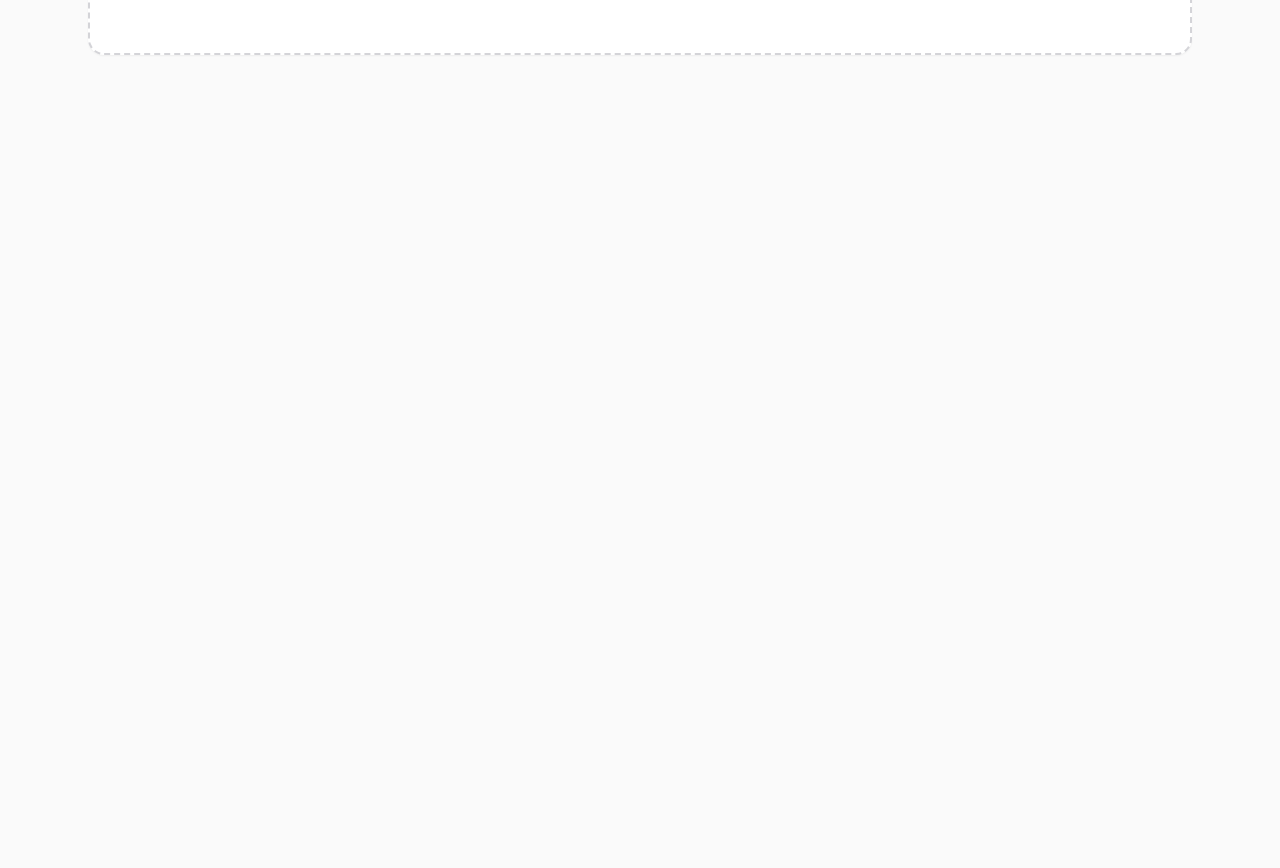
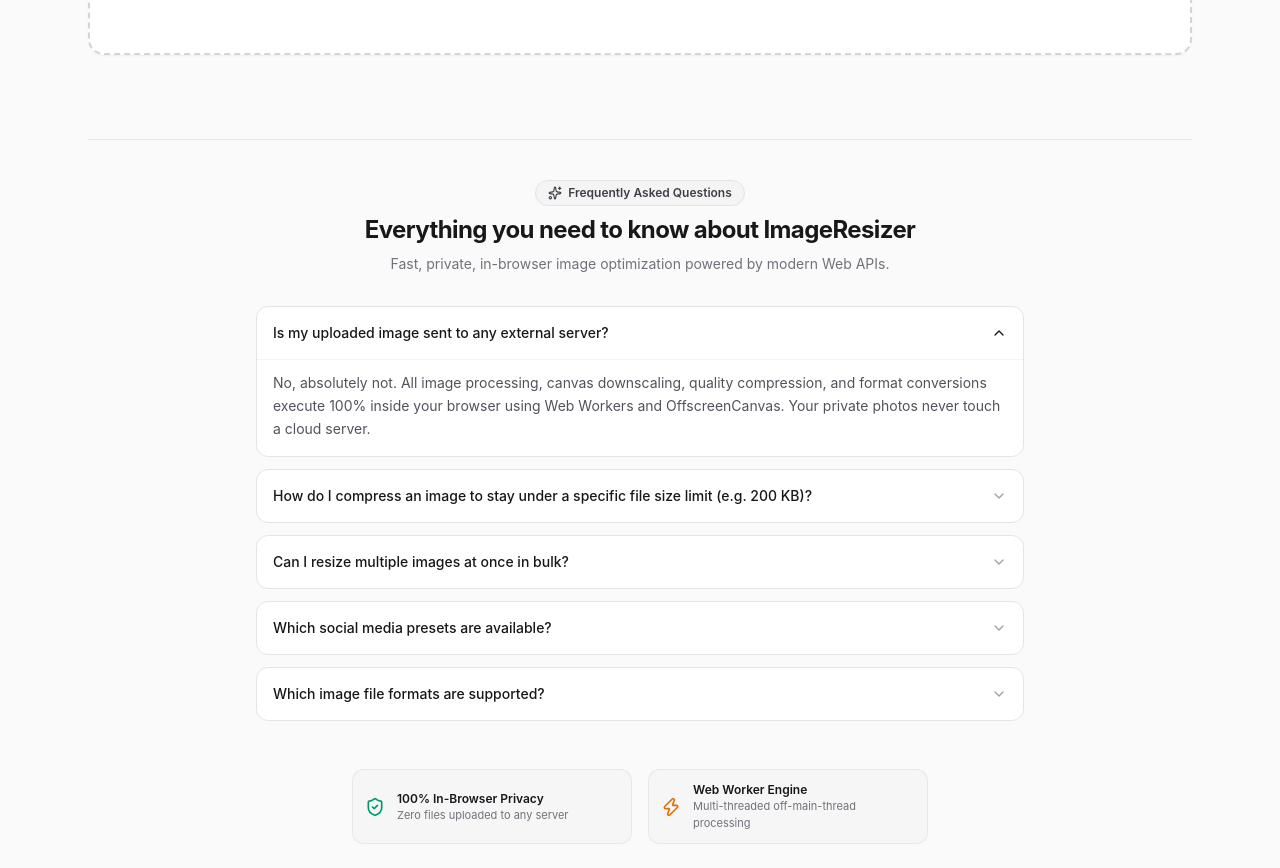
Before and after one commit to himangshukamila/Image-Resizer, a React (Vite) app: page / in a window 1280 px wide. Shown: the part 420-1288 px from the top of the page. Before the commit the page ends 800 px from the top, so only its background shows below. Built offline with nearby package versions, Linux system fonts and the light colour scheme.

Commit message:
update components, pages

```diff
--- a/index.html
+++ b/index.html
@@ -6,6 +6,8 @@
     <link rel="icon" type="image/png" sizes="48x48" href="/favicon-48x48.png" />
     <link rel="icon" type="image/svg+xml" href="/favicon.svg" />
     <link rel="apple-touch-icon" href="/apple-touch-icon.png" />
+    <link rel="manifest" href="/manifest.json" />
+    <meta name="theme-color" content="#09090b" />
     <meta name="viewport" content="width=device-width, initial-scale=1.0" />
 
     <!-- Primary Meta Tags -->
@@ -36,8 +38,9 @@
     <link rel="preconnect" href="https://fonts.gstatic.com" crossorigin />
     <link href="https://fonts.googleapis.com/css2?family=Inter:wght@300;400;500;600;700;800&family=JetBrains+Mono:wght@400;500;600;700&display=swap" rel="stylesheet" />
 
-    <!-- JSON-LD Structured Data Schema for Google WebApplication Rich Snippets -->
+    <!-- JSON-LD Structured Data Schema for WebApplication & FAQPage Rich Snippets -->
     <script type="application/ld+json">
+      [
         {
           "@context": "https://schema.org",
           "@type": "WebApplication",
@@ -60,7 +63,38 @@
             "Watermark Overlay",
             "100% In-Browser Privacy"
           ]
+        },
+        {
+          "@context": "https://schema.org",
+          "@type": "FAQPage",
+          "mainEntity": [
+            {
+              "@type": "Question",
+              "name": "Is my uploaded image sent to any external server?",
+              "acceptedAnswer": {
+                "@type": "Answer",
+                "text": "No. All image resizing, compression, and format conversions take place 100% inside your browser using Web Workers and OffscreenCanvas. Your images never leave your device."
               }
+            },
+            {
+              "@type": "Question",
+              "name": "How can I compress an image to a specific KB limit (e.g. under 200KB)?",
+              "acceptedAnswer": {
+                "@type": "Answer",
+                "text": "Go to the Compression tab, enable 'Compress to Max File Size', and enter your desired target size in KB (e.g. 200). The app automatically calculates the exact quality percentage needed to stay under your limit."
+              }
+            },
+            {
+              "@type": "Question",
+              "name": "What image formats are supported?",
+              "acceptedAnswer": {
+                "@type": "Answer",
+                "text": "ImageResizer Studio supports uploading JPG, JPEG, PNG, WEBP, GIF, and AVIF formats, and exporting to JPG, PNG, WEBP, or AVIF."
+              }
+            }
+          ]
+        }
+      ]
     </script>
   </head>
   <body class="bg-zinc-50 dark:bg-zinc-950 text-zinc-900 dark:text-zinc-100 antialiased selection:bg-zinc-900 selection:text-white dark:selection:bg-zinc-100 dark:selection:text-zinc-900">
--- /dev/null
+++ b/src/components/layout/FaqSection.tsx
@@ -0,0 +1,112 @@
+import React, { useState } from 'react';
+import { ChevronDown, ShieldCheck, Zap, Sparkles } from 'lucide-react';
+
+interface FaqItem {
+  question: string;
+  answer: string;
+}
+
+const FAQS: FaqItem[] = [
+  {
+    question: 'Is my uploaded image sent to any external server?',
+    answer:
+      'No, absolutely not. All image processing, canvas downscaling, quality compression, and format conversions execute 100% inside your browser using Web Workers and OffscreenCanvas. Your private photos never touch a cloud server.',
+  },
+  {
+    question: 'How do I compress an image to stay under a specific file size limit (e.g. 200 KB)?',
+    answer:
+      'In the control panel, click the "Compression" tab, toggle "Compress to Max File Size", and enter your desired limit (e.g. 200 KB). Our Web Worker automatically calculates the exact quality percentage needed to stay under that threshold.',
+  },
+  {
+    question: 'Can I resize multiple images at once in bulk?',
+    answer:
+      'Yes! You can drag and drop multiple images simultaneously or paste images directly from your clipboard (Cmd+V / Ctrl+V). Our multi-threaded engine resizes and compresses your entire queue in parallel.',
+  },
+  {
+    question: 'Which social media presets are available?',
+    answer:
+      'We provide one-click presets for Instagram Posts (1080x1080), Instagram Stories (1080x1920), YouTube Thumbnails (1280x720), Twitter Headers (1500x500), LinkedIn Banners (1584x396), and Facebook Covers (820x312).',
+  },
+  {
+    question: 'Which image file formats are supported?',
+    answer:
+      'You can upload JPG, JPEG, PNG, WEBP, GIF, and AVIF files. You can export to JPG, PNG, WEBP, or AVIF format with custom compression presets.',
+  },
+];
+
+export const FaqSection: React.FC = () => {
+  const [openIndex, setOpenIndex] = useState<number | null>(0);
+
+  const toggleFaq = (index: number) => {
+    setOpenIndex(openIndex === index ? null : index);
+  };
+
+  return (
+    <section className="w-full mt-16 pt-10 border-t border-zinc-200 dark:border-zinc-800 flex flex-col items-center gap-8">
+      {/* Header */}
+      <div className="flex flex-col items-center text-center gap-2 max-w-2xl">
+        <div className="flex items-center gap-1.5 px-3 py-1 rounded-full text-xs font-semibold bg-zinc-100 dark:bg-zinc-800 text-zinc-700 dark:text-zinc-300 border border-zinc-200 dark:border-zinc-700">
+          <Sparkles className="w-3.5 h-3.5" />
+          <span>Frequently Asked Questions</span>
+        </div>
+        <h2 className="text-2xl font-bold tracking-tight text-zinc-900 dark:text-zinc-100">
+          Everything you need to know about ImageResizer
+        </h2>
+        <p className="text-xs sm:text-sm text-zinc-500 dark:text-zinc-400">
+          Fast, private, in-browser image optimization powered by modern Web APIs.
+        </p>
+      </div>
+
+      {/* Accordions */}
+      <div className="w-full max-w-3xl flex flex-col gap-3">
+        {FAQS.map((faq, index) => {
+          const isOpen = openIndex === index;
+          return (
+            <div
+              key={index}
+              className="rounded-xl border border-zinc-200 dark:border-zinc-800 bg-white dark:bg-zinc-900 overflow-hidden transition-colors"
+            >
+              <button
+                type="button"
+                onClick={() => toggleFaq(index)}
+                className="w-full flex items-center justify-between p-4 text-left font-medium text-xs sm:text-sm text-zinc-900 dark:text-zinc-100 hover:bg-zinc-50 dark:hover:bg-zinc-800/50 transition-colors cursor-pointer"
+              >
+                <span>{faq.question}</span>
+                <ChevronDown
+                  className={`w-4 h-4 text-zinc-400 transition-transform duration-200 ${
+                    isOpen ? 'rotate-180 text-zinc-900 dark:text-zinc-100' : ''
+                  }`}
+                />
+              </button>
+
+              {isOpen && (
+                <div className="px-4 pb-4 text-xs sm:text-sm leading-relaxed text-zinc-600 dark:text-zinc-400 border-t border-zinc-100 dark:border-zinc-800/60 pt-3">
+                  {faq.answer}
+                </div>
+              )}
+            </div>
+          );
+        })}
+      </div>
+
+      {/* Trust Badges */}
+      <div className="grid grid-cols-1 sm:grid-cols-2 gap-4 max-w-xl w-full pt-4">
+        <div className="flex items-center gap-3 p-3 rounded-xl bg-zinc-100/60 dark:bg-zinc-900/60 border border-zinc-200/80 dark:border-zinc-800/80">
+          <ShieldCheck className="w-5 h-5 text-emerald-600 dark:text-emerald-400 shrink-0" />
+          <div className="flex flex-col">
+            <span className="text-xs font-semibold text-zinc-900 dark:text-zinc-100">100% In-Browser Privacy</span>
+            <span className="text-[11px] text-zinc-500">Zero files uploaded to any server</span>
+          </div>
+        </div>
+
+        <div className="flex items-center gap-3 p-3 rounded-xl bg-zinc-100/60 dark:bg-zinc-900/60 border border-zinc-200/80 dark:border-zinc-800/80">
+          <Zap className="w-5 h-5 text-amber-600 dark:text-amber-400 shrink-0" />
+          <div className="flex flex-col">
+            <span className="text-xs font-semibold text-zinc-900 dark:text-zinc-100">Web Worker Engine</span>
+            <span className="text-[11px] text-zinc-500">Multi-threaded off-main-thread processing</span>
+          </div>
+        </div>
+      </div>
+    </section>
+  );
+};
--- a/src/components/layout/Header.tsx
+++ b/src/components/layout/Header.tsx
@@ -1,12 +1,38 @@
-import React from 'react';
-import { Sun, Moon, Image as ImageIcon } from 'lucide-react';
+import React, { useEffect, useState } from 'react';
+import { Sun, Moon, Image as ImageIcon, Download } from 'lucide-react';
 import { useImageStore } from '../../store/useImageStore';
 import { useTheme } from '../../hooks/useTheme';
+
+interface BeforeInstallPromptEvent extends Event {
+  prompt: () => Promise<void>;
+  userChoice: Promise<{ outcome: 'accepted' | 'dismissed' }>;
+}
 
 export const Header: React.FC = () => {
   const { theme, setTheme } = useTheme();
   const images = useImageStore((state) => state.images);
   const doneCount = images.filter((i) => i.status === 'done').length;
+
+  const [deferredPrompt, setDeferredPrompt] = useState<BeforeInstallPromptEvent | null>(null);
+
+  useEffect(() => {
+    const handleBeforeInstall = (e: Event) => {
+      e.preventDefault();
+      setDeferredPrompt(e as BeforeInstallPromptEvent);
+    };
+
+    window.addEventListener('beforeinstallprompt', handleBeforeInstall);
+    return () => window.removeEventListener('beforeinstallprompt', handleBeforeInstall);
+  }, []);
+
+  const handleInstallClick = async () => {
+    if (!deferredPrompt) return;
+    await deferredPrompt.prompt();
+    const { outcome } = await deferredPrompt.userChoice;
+    if (outcome === 'accepted') {
+      setDeferredPrompt(null);
+    }
+  };
 
   return (
     <header className="w-full border-b border-zinc-200 dark:border-zinc-800 bg-white dark:bg-zinc-900 transition-colors">
@@ -22,7 +48,18 @@
         </div>
 
         {/* Right tools */}
-        <div className="flex items-center gap-4">
+        <div className="flex items-center gap-3 sm:gap-4">
+          {deferredPrompt && (
+            <button
+              onClick={handleInstallClick}
+              className="flex items-center gap-1.5 px-2.5 py-1 rounded-lg text-xs font-semibold bg-zinc-900 dark:bg-zinc-100 text-white dark:text-zinc-900 hover:bg-zinc-800 dark:hover:bg-zinc-200 transition-colors cursor-pointer"
+              title="Install ImageResizer as desktop or mobile PWA app"
+            >
+              <Download className="w-3.5 h-3.5" />
+              <span>Install App</span>
+            </button>
+          )}
+
           {images.length > 0 && (
             <span className="text-xs font-mono text-zinc-500 dark:text-zinc-400">
               {doneCount}/{images.length} processed
--- a/src/pages/ResizerApp.tsx
+++ b/src/pages/ResizerApp.tsx
@@ -7,6 +7,7 @@
 import { StatsPanel } from '../components/preview/StatsPanel';
 import { SettingsSidebar } from '../components/controls/SettingsSidebar';
 import { DownloadActionBar } from '../components/layout/DownloadActionBar';
+import { FaqSection } from '../components/layout/FaqSection';
 import { ToastContainer } from '../components/ui/ToastContainer';
 import { useClipboardPaste } from '../hooks/useClipboardPaste';
 import { useKeyboardShortcuts } from '../hooks/useKeyboardShortcuts';
@@ -32,6 +33,7 @@
             <section aria-label="Image Upload Zone">
               <Dropzone compact={false} />
             </section>
+            <FaqSection />
           </>
         ) : (
           <>
@@ -58,6 +60,8 @@
                 <SettingsSidebar />
               </div>
             </div>
+
+            <FaqSection />
           </>
         )}
       </main>
```
Also changed, not shown: public/manifest.json (added), 1 other file (tests, documents, lock files or other folders). Lines whose indentation alone changed are shown as unchanged.
